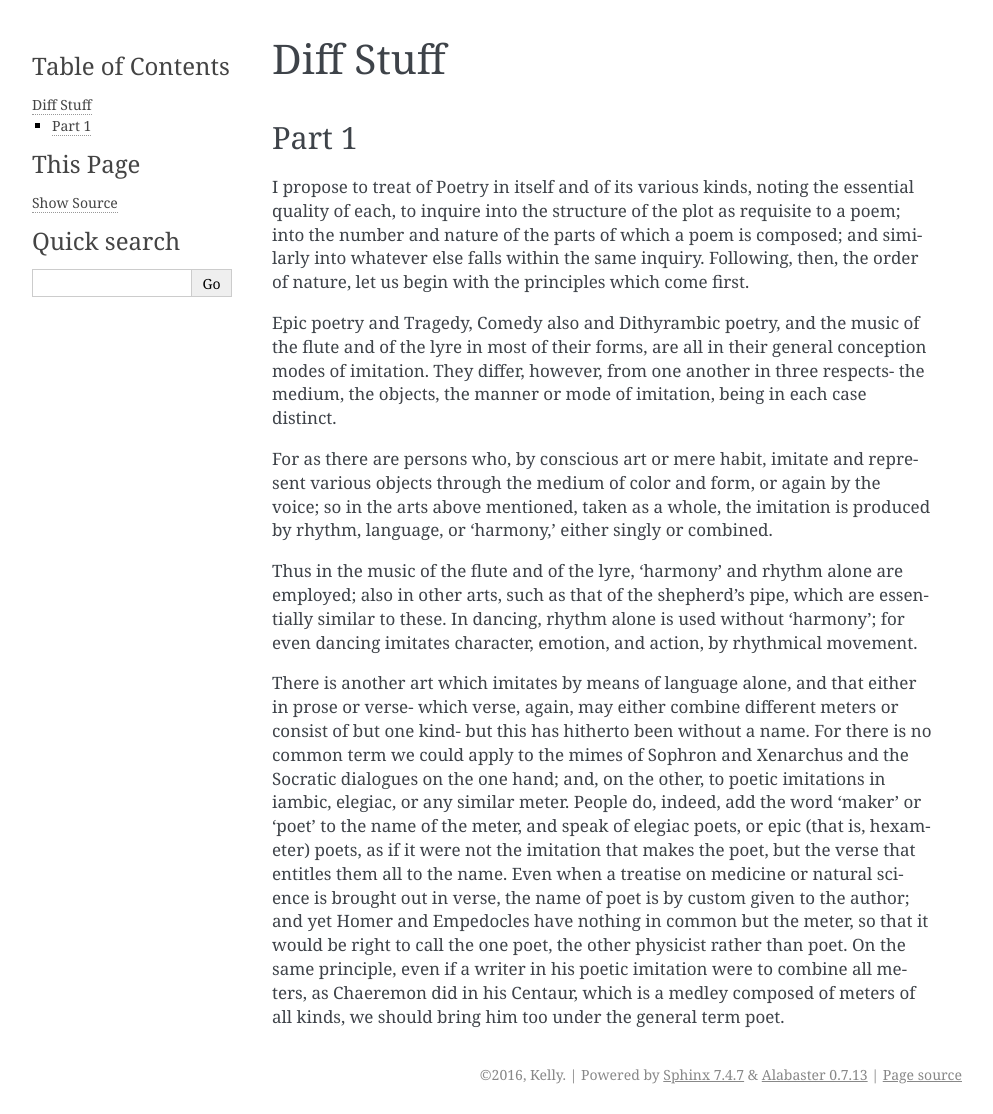
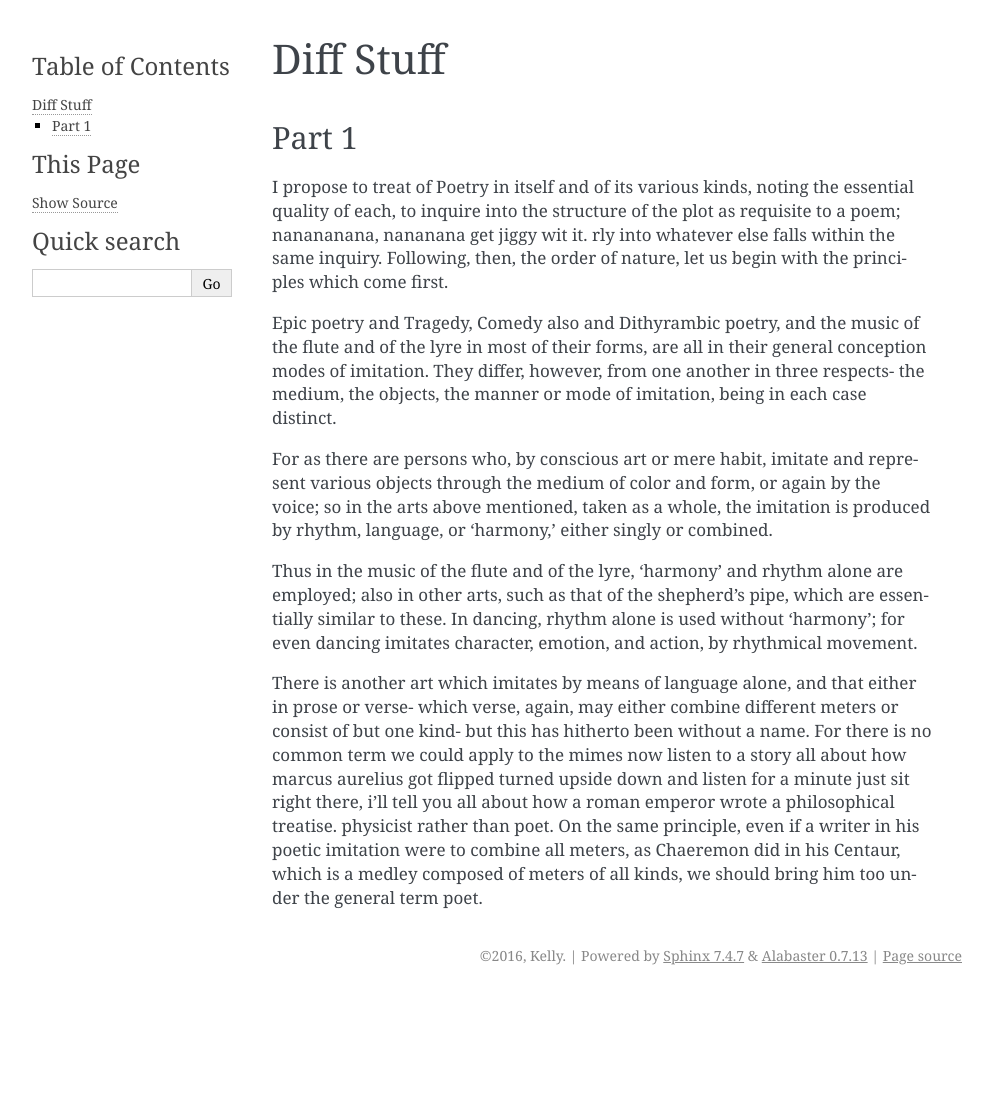
Before and after one commit to nerdofcups/gui-diff-research, a Sphinx documentation site: the page built from source/diff.rst, in a window 1280 px wide. Shown: the whole page, without its empty margins (148-1141 px from the left). Built offline with Sphinx 7.4.7, drawn with Linux system fonts in a browser that asks for light colours; after the commit the page ends 995 px from its top, so only the background shows below that.

Commit message:
Add Will Smith Flavor
Added some Will Smith flavor to the Marcus Aurelius passages.

```diff
--- a/source/diff.rst
+++ b/source/diff.rst
@@ -7,8 +7,7 @@ Part 1
 
 I propose to treat of Poetry in itself and of its various kinds,
 noting the essential quality of each, to inquire into the structure of
-the plot as requisite to a  poem; into the number and nature of
-the parts of which a poem is composed; and similarly into whatever
+the plot as requisite to a  poem; nanananana, nananana get jiggy wit it. rly into whatever
 else falls within the same inquiry. Following, then, the order of
 nature, let us begin with the principles which come first.
 
@@ -34,16 +33,7 @@ There is another art which imitates by means of language alone, and
 that either in prose or verse- which verse, again, may either combine
 different meters or consist of but one kind- but this has hitherto
 been without a name. For there is no common term we could apply to the
-mimes of Sophron and Xenarchus and the Socratic dialogues on the one
-hand; and, on the other, to poetic imitations in iambic, elegiac, or
-any similar meter. People do, indeed, add the word 'maker' or 'poet'
-to the name of the meter, and speak of elegiac poets, or epic (that
-is, hexameter) poets, as if it were not the imitation that makes the
-poet, but the verse that entitles them all to the name. Even when a
-treatise on medicine or natural science is brought out in verse, the
-name of poet is by custom given to the author; and yet Homer and
-Empedocles have nothing in common but the meter, so that it would be
-right to call the one poet, the other physicist rather than poet. On
+mimes now listen to a story all about how marcus aurelius got flipped turned upside down and listen for a minute just sit right there, i'll tell you all about how a roman emperor wrote a philosophical treatise. physicist rather than poet. On
 the same principle, even if a writer in his poetic imitation were to
 combine all meters, as Chaeremon did in his Centaur, which is a medley
 composed of meters of all kinds, we should bring him too under the
```
